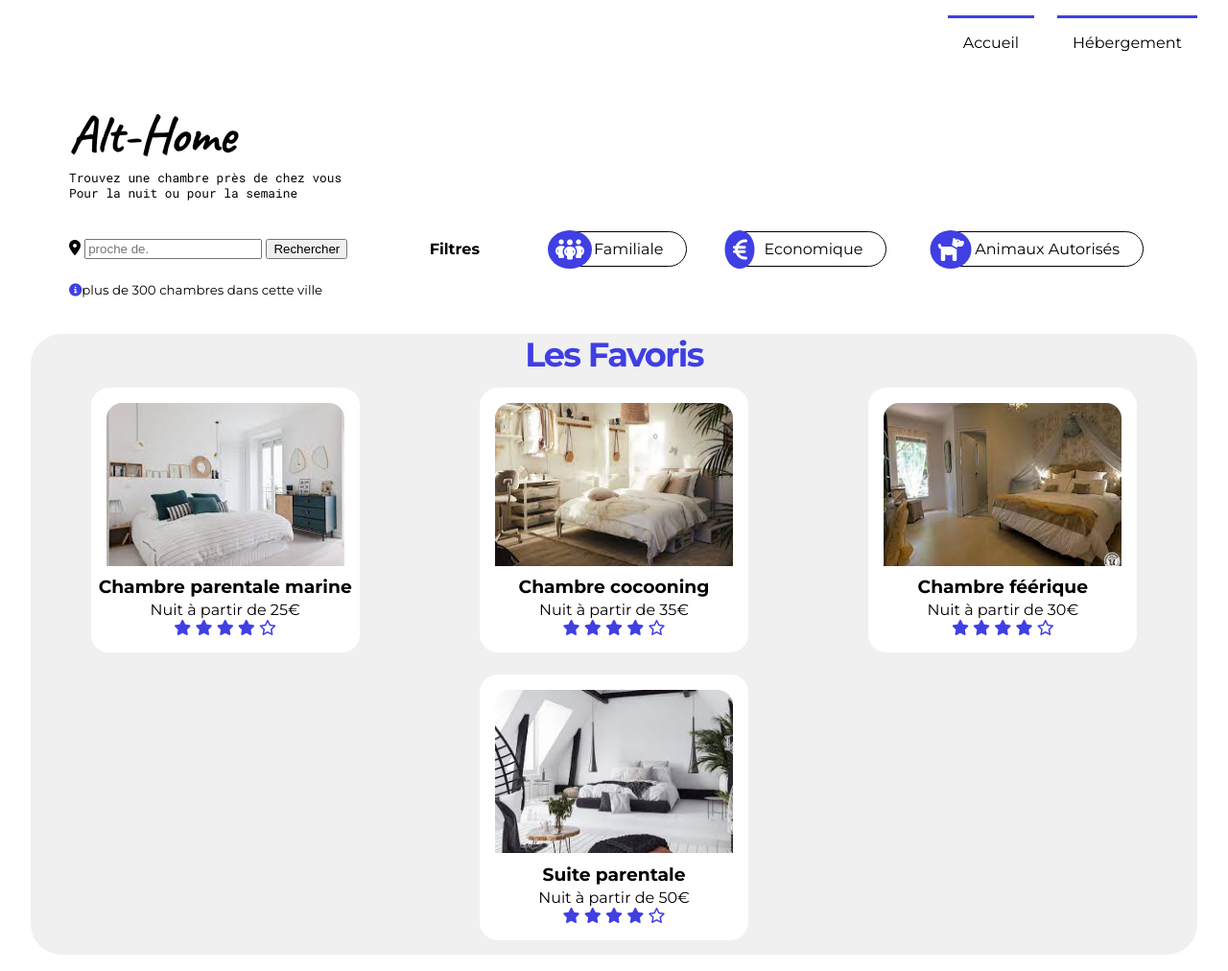
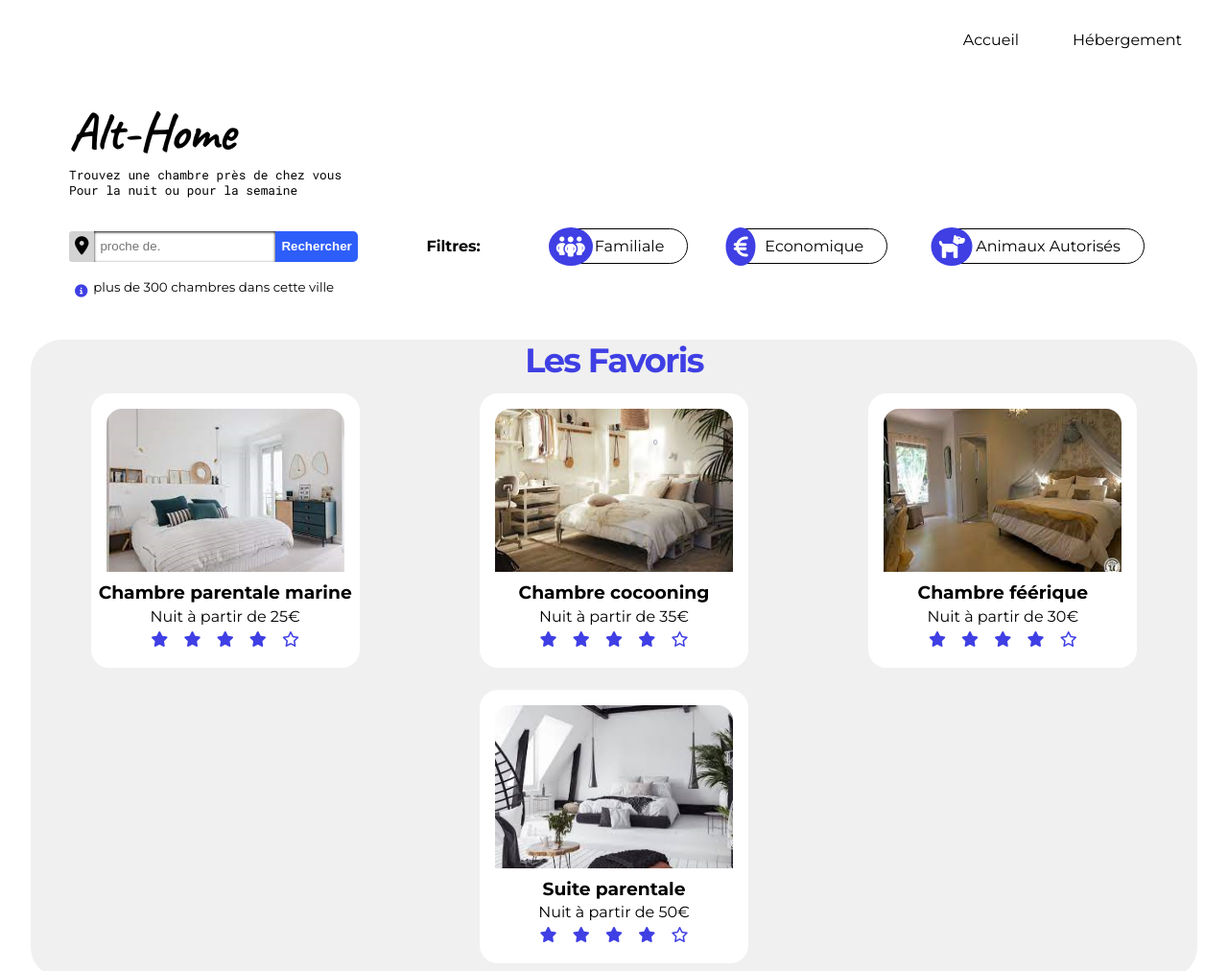
Before and after one commit to Psysay/yann_lemaigre_TP, a plain HTML site: page index.html in a window 1280 px wide. Shown: the top 1012 px of the page at 96% size. Drawn offline with Linux system fonts and the light colour scheme.

Commit message:
consignes finies

```diff
--- a/index.html
+++ b/index.html
@@ -20,7 +20,7 @@
     <nav>
         <ul class="button_head">
             <li><a href="#">Accueil</a></li>
-            <li><a href="#">Hébergement</a></li>
+            <li><a href="#heberg">Hébergement</a></li>
         </ul>
 
     </nav>
@@ -38,13 +38,12 @@
             <!--block recherche-->
             <div class="search">
                 <i class="fa-solid fa-location-dot"></i>
-                <input type="search" placeholder="proche de.">
-                <button>Rechercher</button>
+                <input type="search" placeholder="proche de."><button>Rechercher</button>
             </div>
 
             <div class="filtres">
 
-                <p class="name_filtres">Filtres</p>
+                <p class="name_filtres">Filtres:</p>
 
                 <i class="fa-solid fa-people-group"></i>
                 <p><a href="#">Familiale</a></p>
@@ -131,7 +130,7 @@
 
     <div class="flex_fav_lux">
         <section>
-            <h2 class="heberg">Nos hébergements</h2>
+            <h2 id="heberg">Nos hébergements</h2>
 
             <article class="block top">
                 <div class="card">
--- a/style.css
+++ b/style.css
@@ -1,5 +1,3 @@
-/* centré section luxe, même display que favoris pour hebergement mettre un wrap entre filtres et recherche. */
-
 *{
     box-sizing: border-box;
 }
@@ -23,6 +21,9 @@ body{
 .button_head li{
     padding: 1rem;
     margin-right: 1.5rem;
+}
+
+.button_head li:active, .button_head li:hover {
     border-top: solid 3px rgb(63, 63, 228);
 }
 
@@ -64,7 +65,7 @@ h3{
     margin-bottom: 0.2rem;
 }
 /* H2 de nos hébergements */
-.heberg{
+#heberg{
     border: solid 5px rgb(240, 240, 240) ;
 }
 /* H2 les favoris */
@@ -73,29 +74,55 @@ h3{
     color: rgb(63, 63, 228);
 }
 
-
+/*régles basiques de liens */
 a{
     text-decoration: none;
     color: black;
 }
-
 a i{
     color: rgb(63, 63, 228);
 }
-
+/*le block menu (search + filtres) */
 .menu{
     justify-content: space-between;
     align-items: center;
+
+}
+
+/*les elements du block search */
+.search{
+    min-width: 293px;
+    display: flex;
+}
+.search i{
+    font-size: 1.2rem;
+    background-color: lightgray;
+    border-radius: 3px 0 0 3px;
+}
+button, i , input{
+    display: block;
+    padding: 6px;
+    border-style: none ;
+}
+input{
+    box-shadow: inset 0px 1px 3px 0px;
+}
+
+button{
+    color: white;
+    font-weight: bold;
+    background-color: rgb(46, 94, 250);
+    border-radius: 0 5px 5px 0;
 }
 
 /* la barre de filtres */
-
 .name_filtres{
     font-weight: bold;
     border: none !important;
 }
 
 .filtres{
+    margin-left: 3rem;
     margin-right: 5rem;
     justify-content: space-around;
     align-items: center;
@@ -104,6 +131,7 @@ a i{
     border: solid 1px black;
     border-radius: 0px 25px 25px 0;
     padding: 0.5rem 1.5rem;
+    flex:none;
 }
 
 .filtres i{
@@ -116,7 +144,16 @@ a i{
     transform: translate(50%)
 }
 
+@media screen and (max-width: 1200px) {
+     .filtres p{
+         display: none;
+    visibility: hidden;
+}
 
+
+}
+
+/* la petite ligne d'information sous block search */
 .info i{
     color: rgb(63, 63, 228);
 }
@@ -146,7 +183,10 @@ justify-content: space-around;
     border: 5px solid rgb(240, 240, 240);
     padding-bottom: 1rem;
 }
-
+.card:hover{
+    transform: scale(1.1) ;
+    box-shadow: 10px 10px 10px ;
+}
 .card img{
     min-width: 240px;
     width: 100%;
@@ -167,7 +207,7 @@ justify-content: space-around;
 }
 
 @media screen and (max-width: 1200px)
-    { .aside_img {flex-wrap: wrap;}
+    { .aside_img {flex-wrap: wrap; justify-content: center;}
 }
 
 aside img{
```
